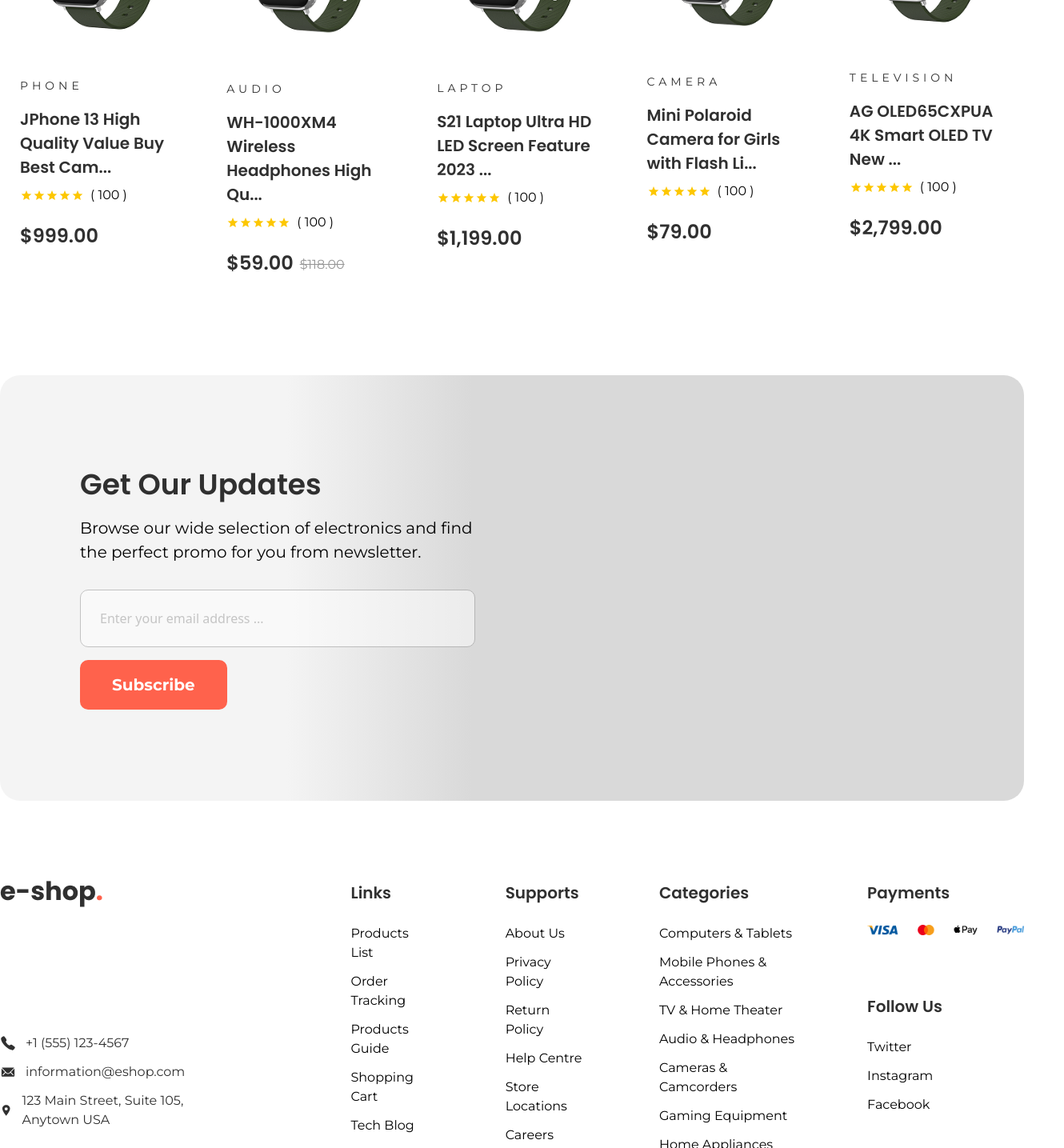
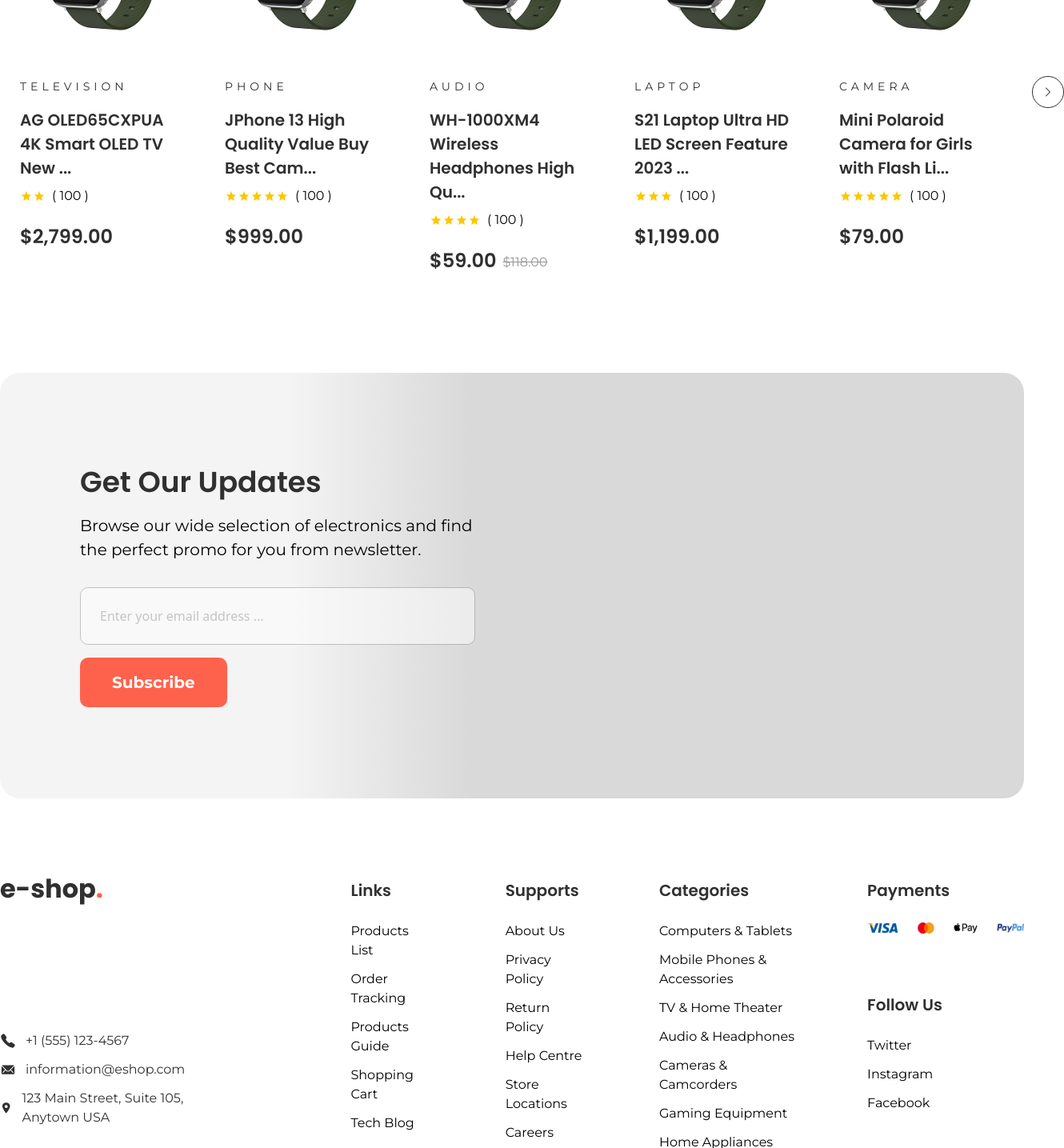
Before and after one commit to Md-Shihab247/eshop, a React (Vite) app: page / in a window 1280 px wide. Shown: the part 1160-2595 px from the top of the page at 80% size, 1330 px wide, since content can reach past the window. Built offline with nearby package versions, Linux system fonts and the light colour scheme.

Commit message:
slider complete

```diff
--- a/package.json
+++ b/package.json
@@ -15,6 +15,8 @@
     "react-dom": "^19.1.0",
     "react-icons": "^5.5.0",
     "react-router-dom": "^7.6.0",
+    "react-slick": "^0.30.3",
+    "slick-carousel": "^1.8.1",
     "tailwindcss": "^4.1.6"
   },
   "devDependencies": {
--- a/src/components/FeaturedProduct.jsx
+++ b/src/components/FeaturedProduct.jsx
@@ -1,39 +1,51 @@
-import React from "react";
 import Container from "./layouts/Container";
 import ProductLayout from "./layouts/ProductLayout";
+import "slick-carousel/slick/slick.css";
+import "slick-carousel/slick/slick-theme.css";
+import Slider from "react-slick";
+import RightArrow from "./icons/RightArrow";
+import LeftArrow from "./icons/LeftArrow";
+
+function SampleNextArrow(props) {
+  const { onClick } = props;
+  return (
+    <RightArrow click={onClick} />
+  );
+}
+
+function SamplePrevArrow(props) {
+  const {onClick } = props;
+  return (
+    <LeftArrow click={onClick} />
+  );
+}
+
 
 const FeaturedProduct = () => {
+
+  var settings = {
+      dots: false,
+      infinite: true,
+      speed: 500,
+      slidesToShow: 5,
+      autoplay: true,
+      autoplaySpeed: 1000,
+      slidesToScroll: 1,
+      nextArrow: <SampleNextArrow />,
+      prevArrow: <SamplePrevArrow />
+    }
+
   return (
     <div className="mb-[80px]">
       <Container>
-        <div className=" flex gap-1">
-          <ProductLayout
-            productName={"PHONE"}
-            tittle={"JPhone 13 High Quality Value Buy Best Cam..."}
-            price={"$999.00"}
-          />
-          <ProductLayout
-            productName={"AUDIO"}
-            tittle={"WH-1000XM4 Wireless Headphones High Qu..."}
-            price={"$59.00"}
-            oldPrice={"$118.00"}
-          />
-          <ProductLayout
-            productName={"LAPTOP"}
-            tittle={"S21 Laptop Ultra HD LED Screen Feature 2023 ..."}
-            price={"$1,199.00"}
-          />
-          <ProductLayout
-            productName={"CAMERA"}
-            tittle={"Mini Polaroid Camera for Girls with Flash Li..."}
-            price={"$79.00"}
-          />
-          <ProductLayout
-            productName={"TELEVISION"}
-            tittle={"AG OLED65CXPUA 4K Smart OLED TV New ..."}
-            price={"$2,799.00"}
-          />
-        </div>
+          <Slider {...settings}>
+          <ProductLayout catagory={"PHONE"} tittle={"JPhone 13 High Quality Value Buy Best Cam..."} price={"$999.00"} rating={5} bordering={true} stack={false} starckAmount={"50"} />
+          <ProductLayout catagory={"AUDIO"} tittle={"WH-1000XM4 Wireless Headphones High Qu..."} price={"$59.00"} rating={4} oldPrice={"$118.00"} discount={true} bordering={true} stack={false} starckAmount={"50"} />
+          <ProductLayout catagory={"LAPTOP"} tittle={"S21 Laptop Ultra HD LED Screen Feature 2023 ..."} price={"$1,199.00"} rating={3} bordering={true} stack={false} starckAmount={"50"} />
+          <ProductLayout catagory={"CAMERA"} tittle={"Mini Polaroid Camera for Girls with Flash Li..."} price={"$79.00"} rating={5} bordering={true} stack={false} starckAmount={"50"} />
+          <ProductLayout catagory={"TELEVISION"} tittle={"AG OLED65CXPUA 4K Smart OLED TV New ..."} price={"$2,799.00"} rating={2} bordering={true} stack={false} starckAmount={"50"} />
+          <ProductLayout catagory={"TELEVISION"} tittle={"AG OLED65CXPUA 4K Smart OLED TV New ..."} price={"$2,799.00"} rating={2} bordering={true} stack={false} starckAmount={"50"} />
+          </Slider>
       </Container>
     </div>
   );
--- /dev/null
+++ b/src/components/icons/LeftArrow.jsx
@@ -0,0 +1,12 @@
+import React from 'react'
+
+const LeftArrow = ({click}) => {
+  return (
+    <svg className={` absolute top-[50%] cursor-pointer left-[-50px] -translate-y-[50%]`} onClick={click} width="40" height="40" viewBox="0 0 40 40" fill="none" xmlns="http://www.w3.org/2000/svg">
+    <circle cx="20" cy="20" r="19.5" stroke="#303030"/>
+    <path d="M17 20C17 19.8721 17.0488 19.7441 17.1465 19.6465L22.1465 14.6465C22.3418 14.4511 22.6582 14.4511 22.8535 14.6465C23.0487 14.8418 23.0488 15.1582 22.8535 15.3535L18.207 20L22.8535 24.6465C23.0488 24.8418 23.0488 25.1582 22.8535 25.3535C22.6581 25.5487 22.3417 25.5488 22.1465 25.3535L17.1465 20.3535C17.0488 20.2558 17 20.1278 17 20Z" fill="#303030"/>
+    </svg>
+  )
+}
+
+export default LeftArrow
--- /dev/null
+++ b/src/components/icons/RightArrow.jsx
@@ -0,0 +1,13 @@
+import React from 'react'
+
+const RightArrow = ({click}) => {
+  return (
+    <svg className={` absolute cursor-pointer top-[50%] right-[-50px] -translate-y-[50%]`}  onClick={click} width="40" height="40" viewBox="0 0 40 40" fill="none" xmlns="http://www.w3.org/2000/svg">
+    <circle cx="20" cy="20" r="19.5" transform="matrix(-1 0 0 1 40 0)" stroke="#303030"/>
+    <path d="M23 20C23 19.8721 22.9512 19.7441 22.8535 19.6465L17.8535 14.6465C17.6582 14.4511 17.3418 14.4511 17.1465 14.6465C16.9513 14.8418 16.9512 15.1582 17.1465 15.3535L21.793 20L17.1465 24.6465C16.9512 24.8418 16.9512 25.1582 17.1465 25.3535C17.3419 25.5487 17.6583 25.5488 17.8535 25.3535L22.8535 20.3535C22.9512 20.2558 23 20.1278 23 20Z" fill="#303030"/>
+    </svg>
+
+  )
+}
+
+export default RightArrow
--- a/src/components/layouts/ProductLayout.jsx
+++ b/src/components/layouts/ProductLayout.jsx
@@ -1,13 +1,19 @@
-import React from 'react'
+import React, { useState } from 'react'
 import { IoMdStar } from 'react-icons/io'
 import CartIcon from "../icons/CartIcon2"
 import HeartIcon from "../icons/HeartIcon"
 import ShareIcon from "../icons/ShareIcon"
-const ProductLayout = ({productName,tittle,price,oldPrice}) => {
+const ProductLayout = ({catagory="it's missing",tittle="Title missing",price="price is not define",oldPrice,rating,bordering,discount,stack,starckAmount}) => {
+
+    let [ratings,setRatings] = useState(new Array(rating).fill(rating))
+
   return (
-    <div className=' flex flex-col bg-white rounded-[10px] duration-300 group border border-transparent hover:border hover:border-[#CBCBCB]'>
+    <div className={`flex flex-col bg-white rounded-[10px] duration-300 group border border-transparent ${bordering && `hover:border hover:border-[#CBCBCB]`}`}>
         <div className='px-6 pt-6 relative'>
             <img src="images/product-img.png" alt="product img" />
+            {discount &&
+              <div className=' absolute top-4 right-4 font-bold font-montserrat text-base leading-6 py-[7px] px-5 rounded-[5px] bg-[#FF624C] text-white'>50%</div>
+            }
             <div className=' absolute bottom-[-100px] gap-x-4.5 left-[50%] opacity-0 duration-300 group-hover:bottom-[6px] group-hover:opacity-100 translate-x-[-50%] flex justify-center items-center'>
                 <div className=' h-12.5 w-12.5 bg-white border border-[#FF624C] flex items-center justify-center rounded-[50%] duration-300 hover:bg-[#FF624C] text-[#FF624C] group-[.group]:hover:text-white'>
                 <CartIcon />
@@ -21,20 +27,27 @@ const ProductLayout = ({productName,tittle,price,oldPrice}) => {
             </div>
         </div>
         <div className='pt-10 pb-11 px-6'>
-            <span className='text-[#303030] font-montserrat text-sm font-normal leading-5 uppercase tracking-[5px]'>{productName}</span>
+            <span className='text-[#303030] font-montserrat text-sm font-normal leading-5 uppercase tracking-[5px]'>{catagory}</span>
             <p className='text-[#303030] font-poppins text-xl font-semibold leading-7.5 mt-4 duration-300 group-hover:text-[#FF624C] group-hover:underline'>{tittle}</p>
             <div className=' flex items-center mt-2'>
-                <IoMdStar className='text-yellow-400 h-4 w-4'/>
-                <IoMdStar className='text-yellow-400 h-4 w-4'/>
-                <IoMdStar className='text-yellow-400 h-4 w-4'/>
-                <IoMdStar className='text-yellow-400 h-4 w-4'/>
-                <IoMdStar className='text-yellow-400 h-4 w-4'/>
-                    <span className=' ml-2 font-montserrat text-base font-normal leading-6'>( 100 )</span>
+                {ratings.map((star,index)=>{
+
+                   return  <IoMdStar key={index} className='text-yellow-400 h-4 w-4'/>
+
+                })}
+
+                <span className=' ml-2 font-montserrat text-base font-normal leading-6'>( 100 )</span>
             </div>
             <div  className=' flex items-center  mt-6'>
             <div className='text-[#303030] font-poppins text-2xl font-semibold leading-7.5'> {price} </div>
             <span className=' opacity-50 ml-2 mt-1 text-[#303030] text-base font-montserrat font-normal leading-6 line-through'> {oldPrice} </span>
             </div>
+            {stack &&
+                <div className=' bg-[#E0E0E0] w-full h-[30px] mt-8 rounded-[25px] relative'>
+                    <div className='top-0 left-0 h-[100%] w-1/2 rounded-[25px] z-10 bg-[#303030]'></div>
+                    <p className=' absolute top-[5px] left-[50%] translate-x-[-50%]  font-bold text-sm font-montserrat text-white leading-6'> {starckAmount} AVAILABLE</p>
+                </div>
+            }
         </div>
     </div>
   )
--- a/src/components/layouts/footer/FooterBottom.jsx
+++ b/src/components/layouts/footer/FooterBottom.jsx
@@ -38,36 +38,36 @@ const FooterBottom = () => {
               <div className=' mr-[96px]'>
                 <h4 className=' font-poppins font-semibold text-xl leading-7.5 text-[#303030] mb-6'>Links</h4>
                 <ul className=' font-montserrat text-base font-normal leading-6 flex flex-col gap-y-3'>
-                  <li>Products List</li>
-                  <li>Order Tracking</li>
-                  <li>Products Guide</li>
-                  <li>Shopping Cart</li>
-                  <li>Tech Blog</li>
+                  <li> <Link to='/' className=' transition-all hover:text-[#FF624C]'> Products List </Link> </li>
+                  <li> <Link to='/' className=' transition-all hover:text-[#FF624C]'> Order Tracking </Link> </li>
+                  <li> <Link to='/' className=' transition-all hover:text-[#FF624C]'> Products Guide </Link> </li>
+                  <li> <Link to='/' className=' transition-all hover:text-[#FF624C]'> Shopping Cart </Link> </li>
+                  <li> <Link to='/' className=' transition-all hover:text-[#FF624C]'> Tech Blog </Link> </li>
                 </ul>
               </div>
 
               <div className=' mr-[96px]'>
                 <h4 className=' font-poppins font-semibold text-xl leading-7.5 text-[#303030] mb-6'>Supports</h4>
                 <ul className=' font-montserrat text-base font-normal leading-6 flex flex-col gap-y-3'>
-                  <li>About Us</li>
-                  <li>Privacy Policy</li>
-                  <li>Return Policy</li>
-                  <li>Help Centre</li>
-                  <li>Store Locations</li>
-                  <li>Careers</li>
+                  <li> <Link to='/' className=' transition-all hover:text-[#FF624C]'>About Us</Link> </li>
+                  <li> <Link to='/' className=' transition-all hover:text-[#FF624C]'>Privacy Policy</Link> </li>
+                  <li> <Link to='/' className=' transition-all hover:text-[#FF624C]'>Return Policy</Link> </li>
+                  <li> <Link to='/' className=' transition-all hover:text-[#FF624C]'>Help Centre</Link> </li>
+                  <li> <Link to='/' className=' transition-all hover:text-[#FF624C]'>Store Locations</Link> </li>
+                  <li> <Link to='/' className=' transition-all hover:text-[#FF624C]'>Careers</Link> </li>
                 </ul>
               </div>
 
               <div className=' mr-[80px]'>
                 <h4 className=' font-poppins font-semibold text-xl leading-7.5 text-[#303030] mb-6'>Categories</h4>
                 <ul className=' font-montserrat text-base font-normal leading-6 flex flex-col gap-y-3'>
-                  <li>Computers & Tablets</li>
-                  <li>Mobile Phones & Accessories</li>
-                  <li>TV & Home Theater</li>
-                  <li>Audio & Headphones</li>
-                  <li>Cameras & Camcorders</li>
-                  <li>Gaming Equipment</li>
-                  <li>Home Appliances</li>
+                  <li> <Link to='/' className=' transition-all hover:text-[#FF624C]'> Computers & Tablets </Link> </li>
+                  <li> <Link to='/' className=' transition-all hover:text-[#FF624C]'> Mobile Phones & Accessories </Link> </li>
+                  <li> <Link to='/' className=' transition-all hover:text-[#FF624C]'> TV & Home Theater </Link> </li>
+                  <li> <Link to='/' className=' transition-all hover:text-[#FF624C]'> Audio & Headphones </Link> </li>
+                  <li> <Link to='/' className=' transition-all hover:text-[#FF624C]'> Cameras & Camcorders </Link> </li>
+                  <li> <Link to='/' className=' transition-all hover:text-[#FF624C]'> Gaming Equipment </Link> </li>
+                  <li> <Link to='/' className=' transition-all hover:text-[#FF624C]'> Home Appliances </Link> </li>
                 </ul>
               </div>
 
@@ -76,9 +76,9 @@ const FooterBottom = () => {
                 <img src="./images/payment.png" alt="logo" className=' mb-[74px]' />
                 <h4 className=' font-poppins font-semibold text-xl leading-7.5 text-[#303030] mb-6'>Follow Us</h4>
                 <ul className=' font-montserrat text-base font-normal leading-6 flex flex-col gap-y-3'>
-                  <li>Twitter</li>
-                  <li>Instagram</li>
-                  <li>Facebook</li>
+                  <li> <Link to='/' className=' transition-all hover:text-[#FF624C]'>Twitter </Link> </li>
+                  <li> <Link to='/' className=' transition-all hover:text-[#FF624C]'>Instagram </Link> </li>
+                  <li> <Link to='/' className=' transition-all hover:text-[#FF624C]'>Facebook </Link> </li>
                 </ul>
               </div>
 
```
Also changed, not shown: 1 other file (tests, documents, lock files or other folders).
